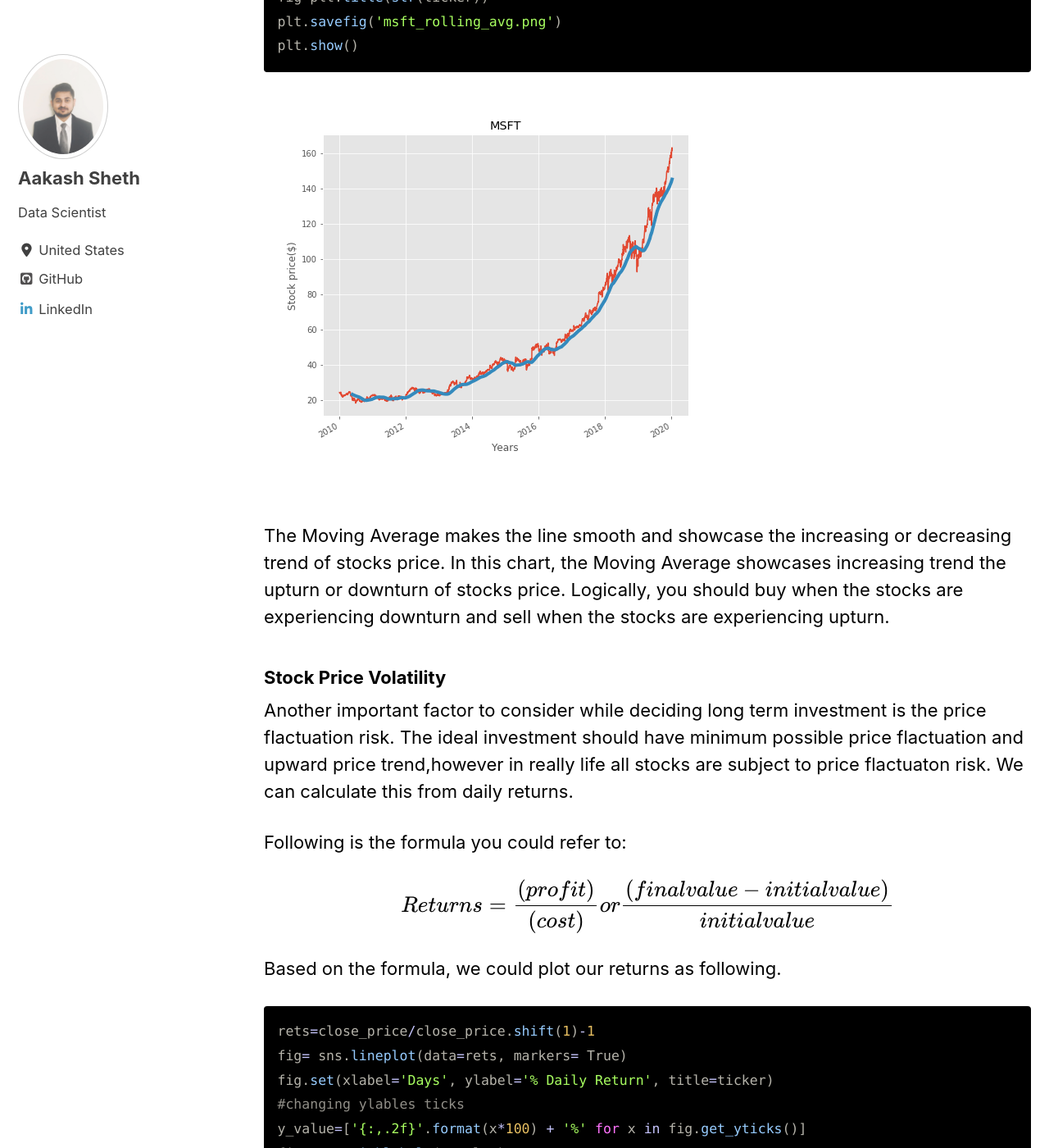
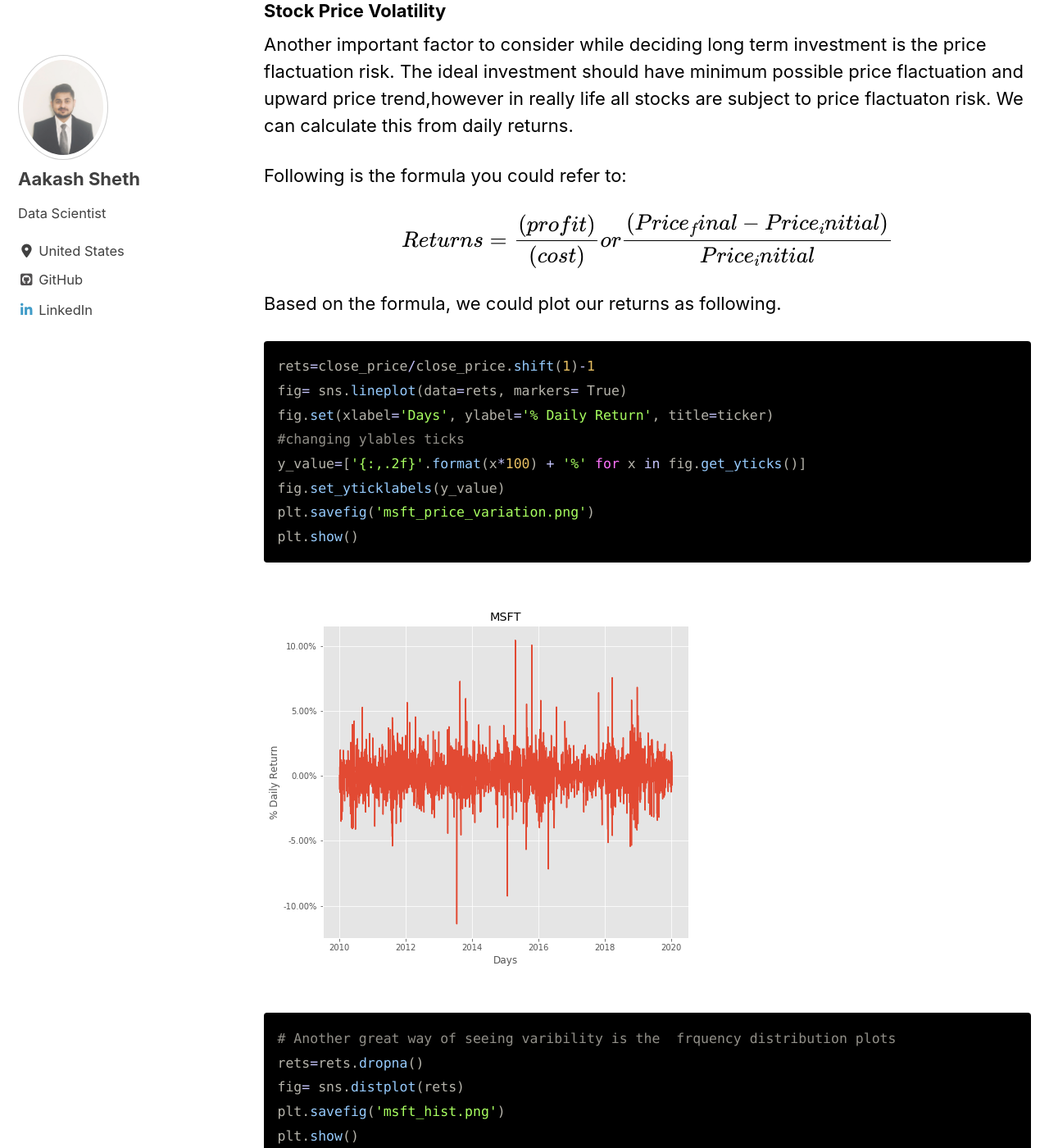
Before and after one commit to aakash-sheth/aakash-sheth.github.io, a Jekyll site: the page built from _posts/2020-01-14-stock_price_analysis.md, in a window 1280 px wide and 1400 px high, scrolled down 3673 px. Shown: the whole window at 82% size. Built offline with Jekyll 4.4.1, drawn with Linux system fonts in a browser that asks for light colours; cached includes are drawn as plain includes; nearby versions of some CDN libraries; formulas are drawn with MathJax 3.

Commit message:
blog 2 final

```diff
--- a/_posts/2020-01-14-stock_price_analysis.md
+++ b/_posts/2020-01-14-stock_price_analysis.md
@@ -77,7 +77,7 @@ Another important factor to consider while deciding long term investment is the
 
 Following is the formula you could refer to:<br/>
 
-$$ Returns= \frac{(profit)}{(cost)} or \frac{(final value- initial value)}{initial value} $$
+$$ Returns= \frac{(profit)}{(cost)} or \frac{(Price_final- Price_initial)}{Price_initial} $$
 
 Based on the formula, we could plot our returns as following.<br/>
 
```
Also changed, not shown: other parts of _posts/2020-01-14-stock_price_analysis.md (+1 -1 lines), _posts/2020-01-07-sharpe_ratio.md (+1 -1 lines), images/stock_price_analysis/save-piggy-bank-money-coins.jpg (added).
